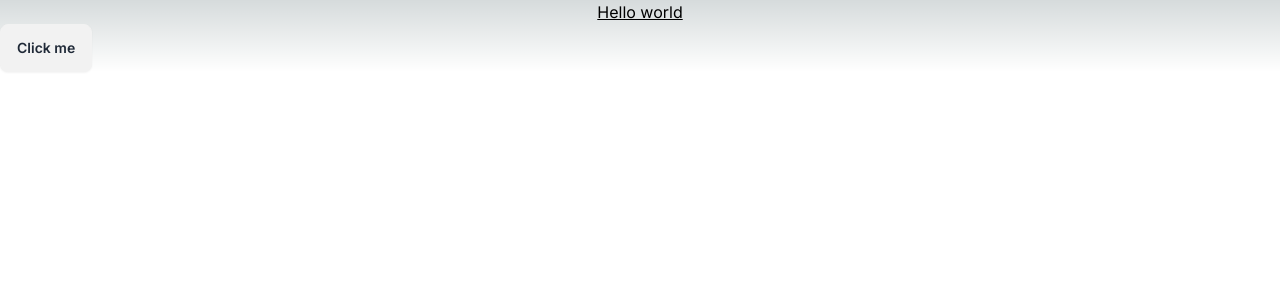
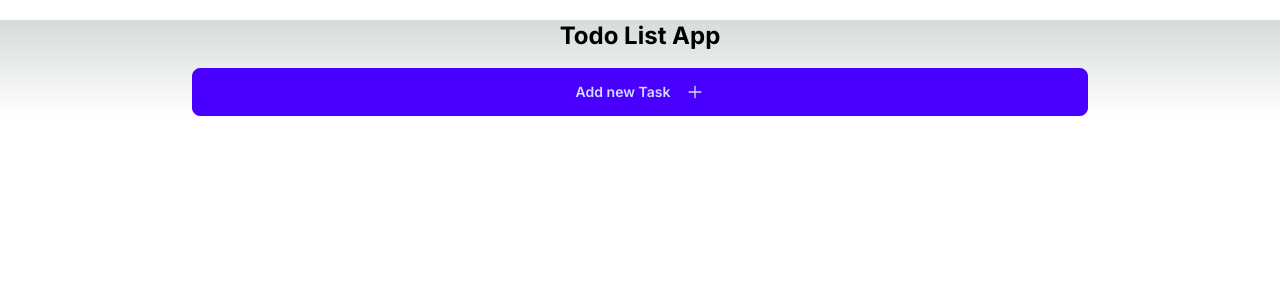
Before and after one commit to JS-Castro/todo-app, a Next.js app: page / in a window 1280 px wide. Shown: the top 300 px of the page. Built offline with nearby package versions, Linux system fonts and the light colour scheme.

Commit message:
feat: add new task button

```diff
--- a/package.json
+++ b/package.json
@@ -11,7 +11,8 @@
   "dependencies": {
     "next": "14.1.0",
     "react": "^18",
-    "react-dom": "^18"
+    "react-dom": "^18",
+    "react-icons": "^5.0.1"
   },
   "devDependencies": {
     "@types/node": "^20",
--- /dev/null
+++ b/src/app/components/AddTask.tsx
@@ -0,0 +1,14 @@
+import React from "react";
+import { AiOutlinePlus } from "react-icons/ai";
+
+const AddTask = () => {
+  return (
+    <div>
+      <button className="btn btn-primary w-full">
+        Add new Task <AiOutlinePlus className="ml-2" size={18} />
+      </button>
+    </div>
+  );
+};
+
+export default AddTask;
--- a/src/app/page.tsx
+++ b/src/app/page.tsx
@@ -1,10 +1,12 @@
-import Image from "next/image";
+import AddTask from "./components/AddTask";
 
 export default function Home() {
   return (
-    <main>
-      <h1 className="text-center underline">Hello world</h1>
-      <button className="btn">Click me</button>
+    <main className="max-w-4xl mx-auto mt-4">
+      <div className="text-center my-5 flex flex-col gap-4">
+        <h1 className="text-2xl font-bold">Todo List App</h1>
+        <AddTask />
+      </div>
     </main>
   );
 }
```
Also changed, not shown: 1 other file (tests, documents, lock files or other folders).
